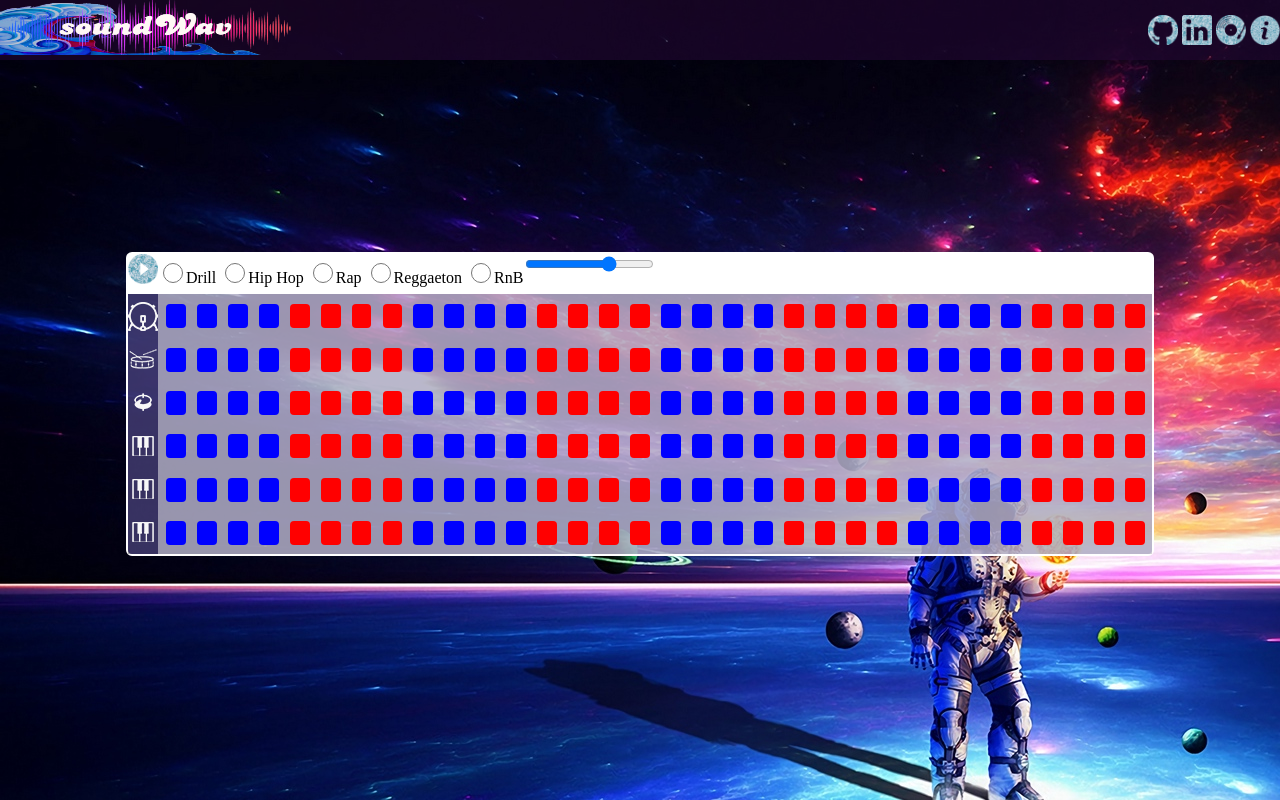
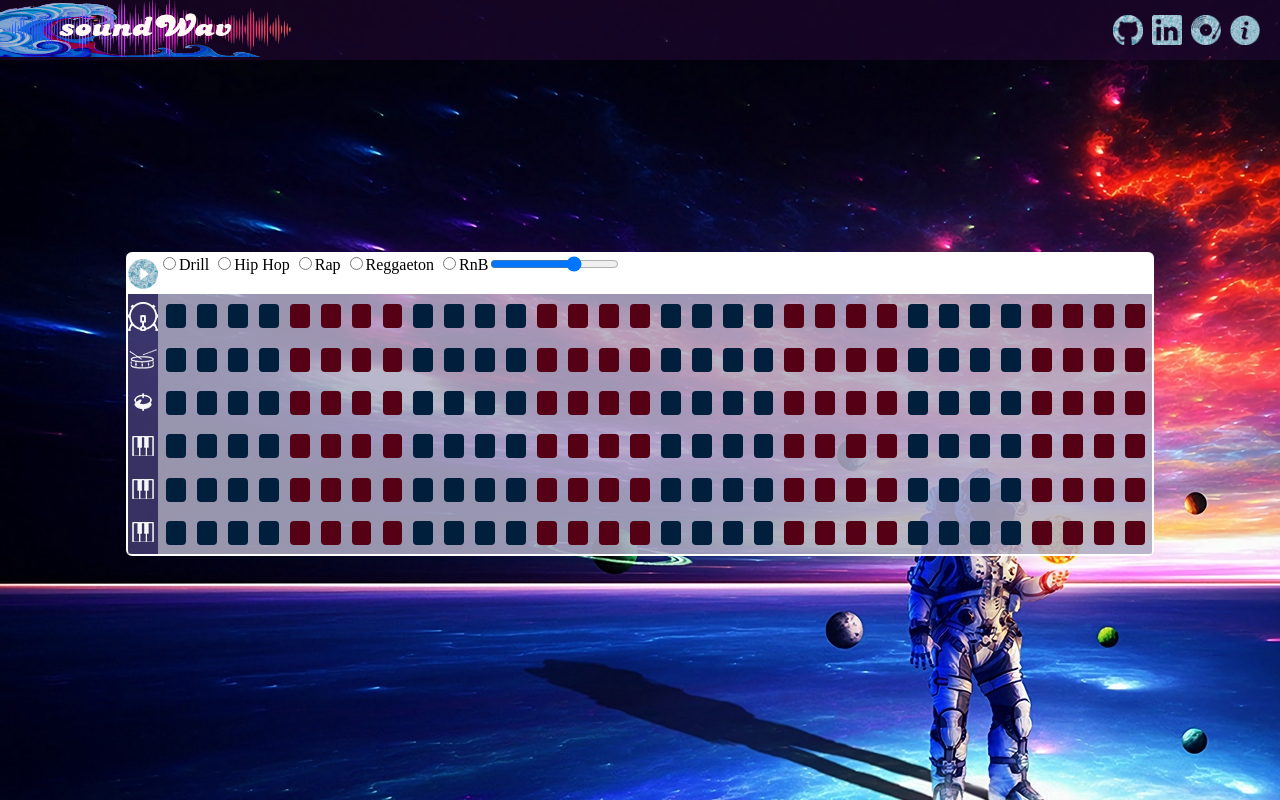
Before and after one commit to crslpz/soundWav, a website built with webpack: page index.html in a window 1280 px wide. Built offline with nearby package versions, Linux system fonts and the light colour scheme; files whose address does not match are found by name.

Commit message:
percussion selector styling complete. working on sample selector appearance

```diff
--- a/src/index.js
+++ b/src/index.js
@@ -6,6 +6,9 @@ let toggle = false;
 let kick1Toggle = true;
 let snare1Toggle = true;
 let hh1Toggle = true;
+let hhImg = document.querySelector('.hh-img');
+let snareImg = document.querySelector('.snare-img');
+let kickImg = document.querySelector('.kick-img');
 let ctx;
 Tone.Destination.volume.value = sliderVal;
 
@@ -63,9 +66,6 @@ function sequencer(toggle) {
                 rnb.start();
             }
             index++;
-            Tone.Draw.schedule(()=>{
-
-            })
         }
     }
 }
@@ -131,26 +131,32 @@ document.getElementById('sequencerVol').addEventListener('change', () => {
     console.log(sliderVal)
 })
 
-// These event listeners are responsible for the switching the sound source of the percussion. There are 2 options for each drum
+// These event listeners are responsible for the switching the sound source and img  of the percussion.
 document.querySelector('.kick-img').addEventListener('click', () =>{
     if (kick1Toggle === true){
         kick1Toggle = false
+        kickImg.src = '../assets/images/kickSelected.png'
     } else {
         kick1Toggle = true;
+        kickImg.src = '../assets/images/kickDrumImg.png'
     }
 })
 document.querySelector('.snare-img').addEventListener('click', () =>{
     if (snare1Toggle === true){
         snare1Toggle = false
+        snareImg.src = '../assets/images/snareSelected.png'
     } else {
         snare1Toggle = true;
+        snareImg.src = '../assets/images/snareDrumingImg.png'
     }
 })
 document.querySelector('.hh-img').addEventListener('click', () =>{
     if (hh1Toggle === true){
         hh1Toggle = false
+        hhImg.src = '../assets/images/hhSelected.png'
     } else {
         hh1Toggle = true;
+        hhImg.src = '../assets/images/hhImg.png'
     }
 })
 // End of percussion sound eventlisteners
--- a/src/styles/index.scss
+++ b/src/styles/index.scss
@@ -1,10 +1,18 @@
 .full-page{
     background-image: url('../../assets/images/spaceBG.jpg');
+    background-repeat: no-repeat;
 }
 
 .logo img {
-    height:55px;
+    height:57px;
     width: 300px;
+}
+
+.play-pause{
+    margin-top: auto;
+    margin-bottom: auto;
+    width: 30px;
+    height: 30px;
 }
 
 .nav-bar{
@@ -15,8 +23,12 @@
     background: rgba($color: #28083b, $alpha: 0.5);
 }
 
+.action-buttons {
+    margin-right: 15px;
+}
 .action-buttons img{
     margin-top: 15px;
+    margin-right: 5px;
     height: 30px;
     width: 30px;
 }
@@ -33,17 +45,8 @@
     border-radius: 6px;
 }
 
-.percussion-sound-selector{
-    margin-right: 8px;
-}
-
 .samples input{
-    margin-top: 9px;
-    height: 20px;
-    width: 20px;
-    margin-bottom: 12px;
     font-family: 'Apple Chancery', cursive;
-    font-size: 12px;
     color:  rgb(10, 11, 63);
     border: 2px rgba($color: #e4e3e3, $alpha: 0.6);
 }
@@ -51,10 +54,8 @@
 #sample-control-panel{
     display: flex;
     height:40px;
-    width: 100%;
     background-color: white;
-    border-bottom: 30px  black;
-    border: 1px;
+
 }
 
 .sequencer{
@@ -64,7 +65,7 @@
     background-color: rgba($color: #060505, $alpha: 0.3);
 }
 
-.sample-control-panel, img{
+.sample-control-panel > img{
     margin-left: 10px;
     margin-top: 4px;
     height: 30px;
@@ -115,7 +116,8 @@
     to {
         width: 2%;
         height: 3vh;
-        background: rgb(153,164,203);
+        border: 1px solid #070209;
+        background: #e8adfc;
         background-image: url("../../assets/images/musicNote.png");
         background-repeat: no-repeat;
         background-position: center;
@@ -123,10 +125,10 @@
 }
 
 .evens{
-    background: red;
+    background: #550015;
 }
 .odds{
-    background: blue;
+    background: #001f3d;
 }
 
 .sequencer > *{
@@ -134,7 +136,3 @@
     flex-direction: column;
     justify-content: space-around;
 }
-
-.percussion-sound-selector{
-margin-right: 8px;
-}
```
Also changed, not shown: assets/images/hhSelected.png (added), assets/images/kickSelected.png (added), assets/images/musicNote.png, assets/images/snareSelected.png (added).
